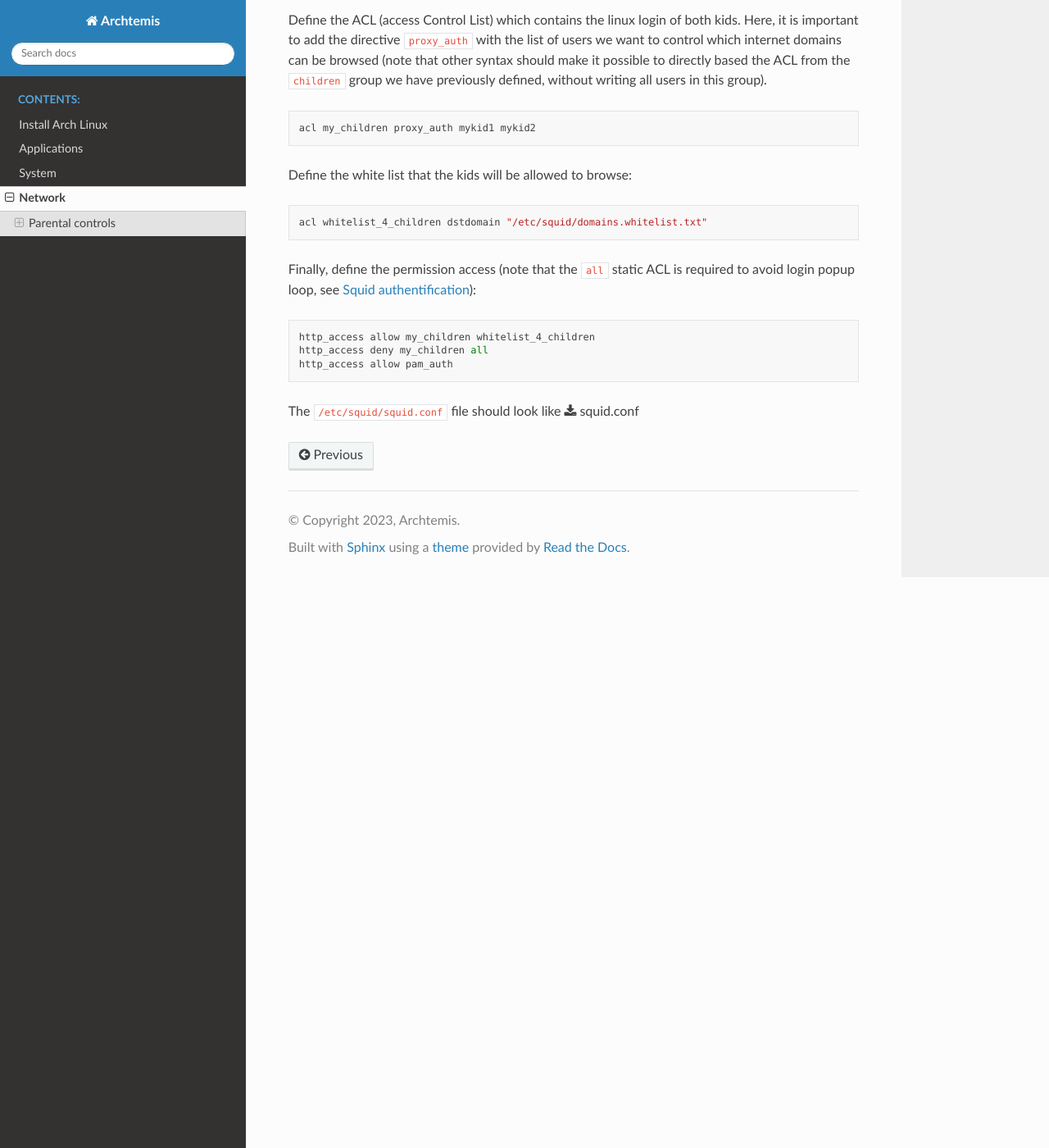
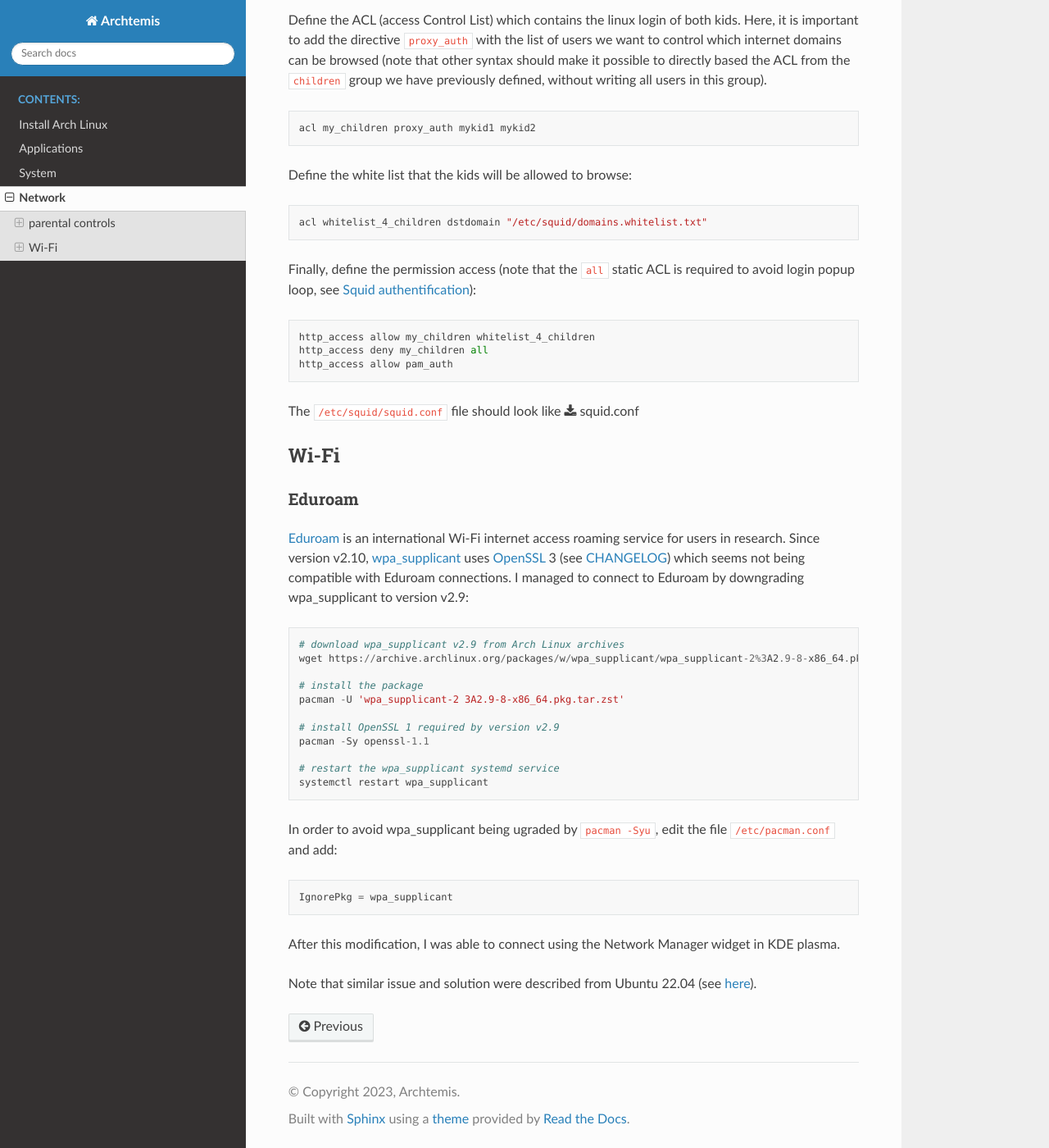
Before and after one commit to archtemis/archtemis, a Sphinx documentation site: the page built from docs/network.rst, in a window 1280 px wide and 1400 px high, scrolled down 2277 px. Shown: the whole window at 82% size. Built offline with Sphinx 7.4.7 and the Read the Docs theme 2.0.0, drawn with Linux system fonts in a browser that asks for light colours; some of the changed text lies outside the part shown.

Commit message:
Issue with Eduroam Wi-Fi

```diff
--- a/docs/network.rst
+++ b/docs/network.rst
@@ -7,7 +7,7 @@
 Network
 *******
 
-Parental controls
+parental controls
 =================
 
 In this use case, I configure my workstation such that my kids can browse internet but only on a controlled list of websites. The configuration relies on:
@@ -138,3 +138,39 @@ Finally, define the permission access (note that the ``all`` static ACL is requi
 
 
 The ``/etc/squid/squid.conf`` file should look like :download:`squid.conf <../conf/etc/squid/squid.conf>`
+
+
+Wi-Fi
+=====
+
+Eduroam
+-------
+
+`Eduroam <https://eduroam.org>`_  is an international Wi-Fi internet access roaming service for users in research.
+Since version v2.10, `wpa_supplicant <https://wiki.archlinux.org/title/Wpa_supplicant>`_ uses `OpenSSL <https://wiki.archlinux.org/title/OpenSSL>`_ 3 (see `CHANGELOG <https://w1.fi/cgit/hostap/plain/wpa_supplicant/ChangeLog>`_) which seems not being compatible with Eduroam connections. I managed to connect to Eduroam by downgrading wpa_supplicant to version v2.9:
+
+::
+
+    # download wpa_supplicant v2.9 from Arch Linux archives
+    wget https://archive.archlinux.org/packages/w/wpa_supplicant/wpa_supplicant-2%3A2.9-8-x86_64.pkg.tar.zst
+
+    # install the package
+    pacman -U 'wpa_supplicant-2 3A2.9-8-x86_64.pkg.tar.zst'
+
+    # install OpenSSL 1 required by version v2.9
+    pacman -Sy openssl-1.1
+
+    # restart the wpa_supplicant systemd service
+    systemctl restart wpa_supplicant
+
+In order to avoid wpa_supplicant being ugraded by ``pacman -Syu``, edit the file ``/etc/pacman.conf`` and add:
+
+::
+
+    IgnorePkg = wpa_supplicant
+
+
+After this modification, I was able to connect using the Network Manager widget in KDE plasma.
+
+
+Note that similar issue and solution were described from Ubuntu 22.04 (see `here <https://forum.ubuntu-fr.org/viewtopic.php?id=2072098>`_).
```
